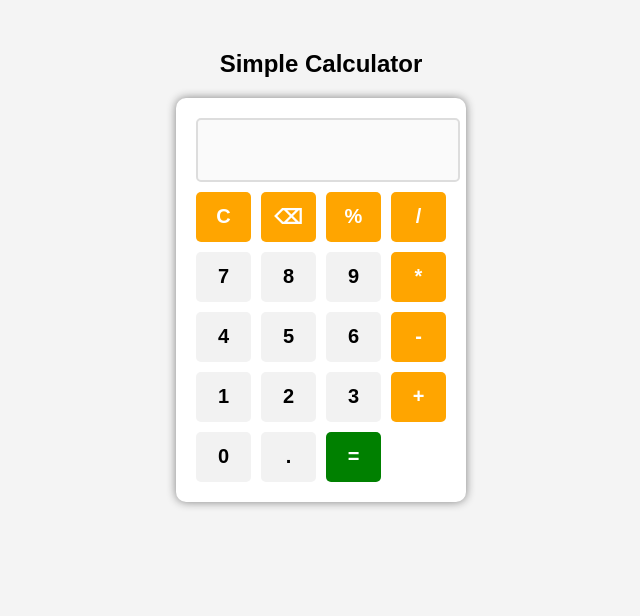
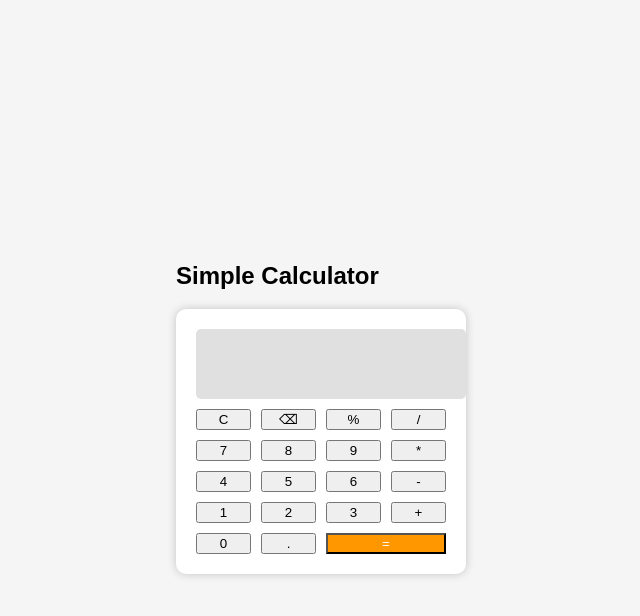
Before and after one commit to navyasree3108/Calculator, a plain HTML site: page index.html in a window 1280 px wide. Shown: the whole page, without its empty margins (319-959 px from the left). Drawn offline with Linux system fonts and the light colour scheme.

Commit message:
Update Style.css

```diff
--- a/Style.css
+++ b/Style.css
@@ -1,33 +1,30 @@
 body {
     font-family: Arial, sans-serif;
-    text-align: center;
-    background-color: #f4f4f4;
-    margin: 0;
-    padding: 0;
-}
-
-.container {
-    margin-top: 50px;
+    display: flex;
+    justify-content: center;
+    align-items: center;
+    height: 100vh;
+    background-color: #f5f5f5;
 }
 
 .calculator {
     width: 250px;
-    margin: auto;
+    background: white;
     padding: 20px;
-    background: white;
     border-radius: 10px;
-    box-shadow: 0px 0px 10px gray;
+    box-shadow: 0px 0px 10px rgba(0, 0, 0, 0.2);
 }
 
 #display {
     width: 100%;
     height: 50px;
-    font-size: 24px;
+    font-size: 1.5em;
     text-align: right;
-    padding: 5px;
+    padding: 10px;
+    border: none;
+    background: #e0e0e0;
+    border-radius: 5px;
     margin-bottom: 10px;
-    border: 2px solid #ddd;
-    border-radius: 5px;
 }
 
 .buttons {
@@ -36,27 +33,30 @@ body {
     gap: 10px;
 }
 
-button {
+.button {
     width: 100%;
     height: 50px;
-    font-size: 20px;
-    font-weight: bold;
+    font-size: 1.2em;
+    background: lightgray;
     border: none;
     border-radius: 5px;
     cursor: pointer;
-    background: #f2f2f2;
 }
 
-button.operator {
-    background: orange;
+.button:hover {
+    background: #d3d3d3;
+}
+
+.equal {
+    grid-column: span 2;
+    background: #ff9800;
     color: white;
 }
 
-button.equal {
-    background: green;
-    color: white;
+.equal:hover {
+    background: #e68900;
 }
 
-button:hover {
-    opacity: 0.8;
+.zero {
+    grid-column: span 2;
 }
```
